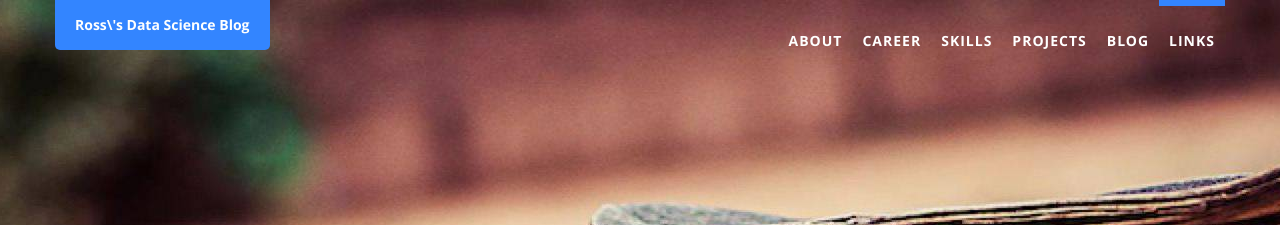
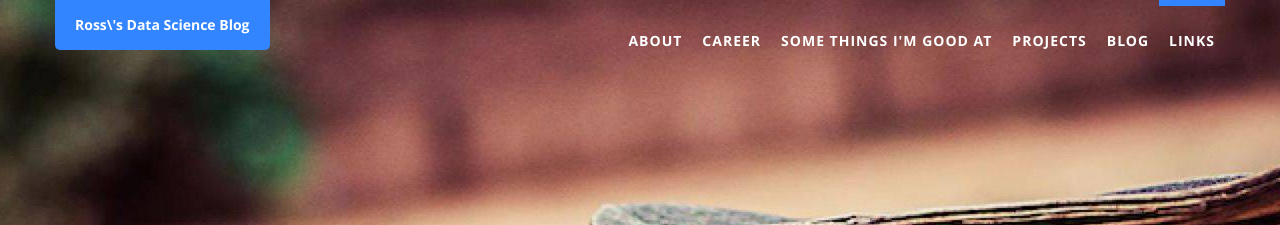
Before and after one commit to RossReisman/RossReisman.github.io, a Jekyll site: the page built from index.html, in a window 1280 px wide. Shown: the top 225 px of the page. Built offline with Jekyll 4.4.1, drawn with Linux system fonts in a browser that asks for light colours.

Commit message:
Update landing.yml

```diff
--- a/_data/landing.yml
+++ b/_data/landing.yml
@@ -14,7 +14,7 @@
 
 - id: skills
   i18n: nav.skills
-  name: Skills
+  name: Some Things I'm Good At
   tpl: skills.html
   css: team
 
```
